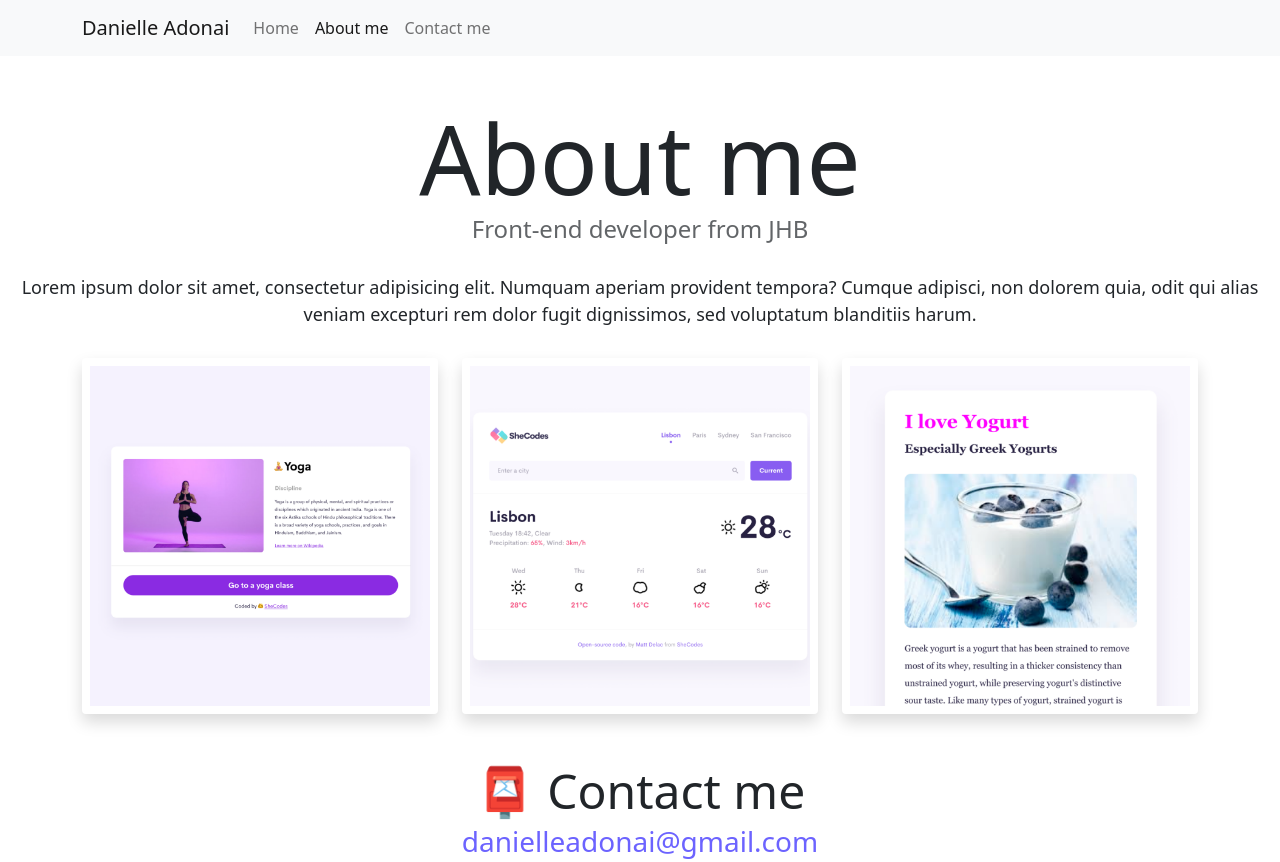
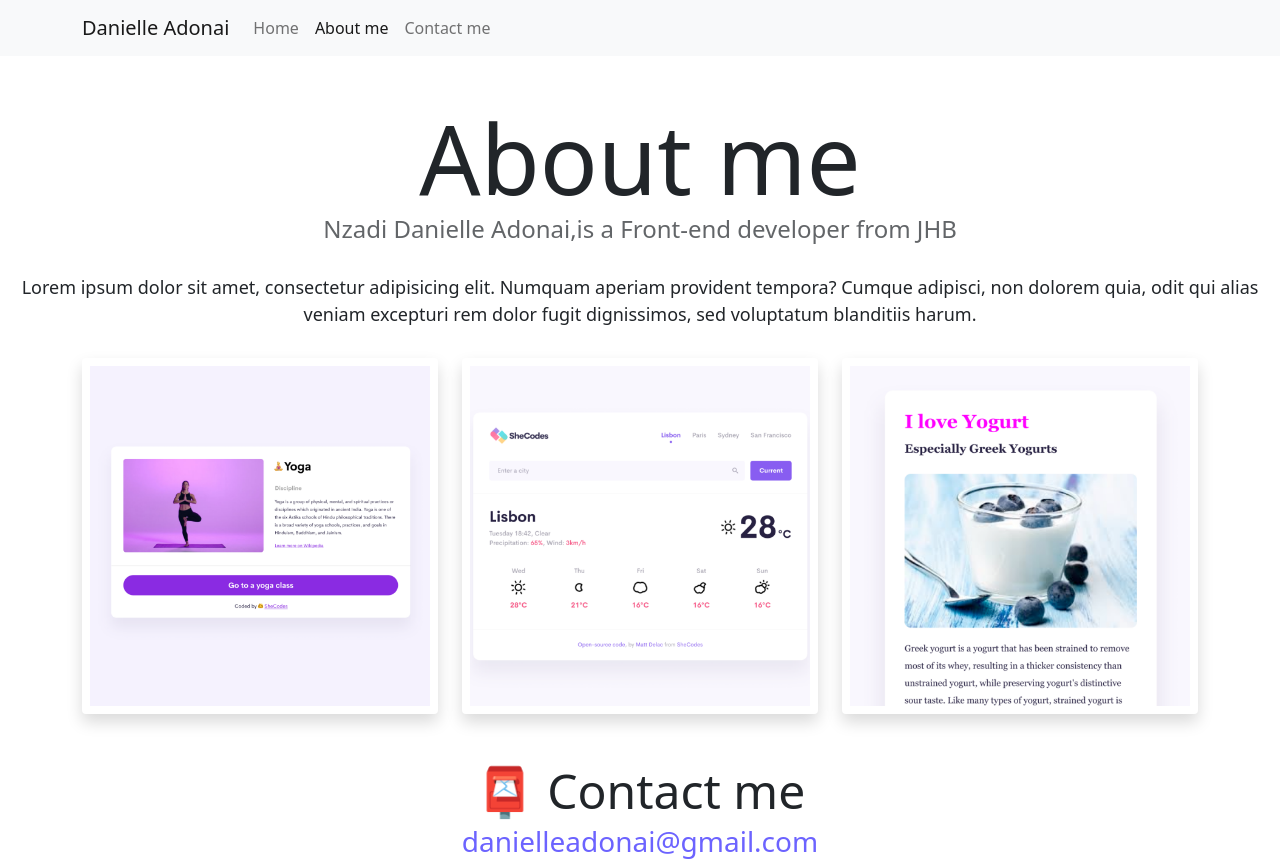
Before and after one commit to Nzadii/responsivehomeworknzadoadonai, a website: page about.html in a window 1280 px wide. Drawn offline with nearby package versions, Linux system fonts and the light colour scheme.

```diff
--- a/about.html
+++ b/about.html
@@ -51,7 +51,9 @@
       </div>
     </nav>
     <h1 class="text-center">About me</h1>
-    <h3 class="text-center">Front-end developer from JHB</h3>
+    <h3 class="text-center">
+      Nzadi Danielle Adonai,is a Front-end developer from JHB
+    </h3>
     <div class="about-paragraphs text-center">
       <p>
         Lorem ipsum dolor sit amet, consectetur adipisicing elit. Numquam
```
Also changed, not shown: 1 other file.
